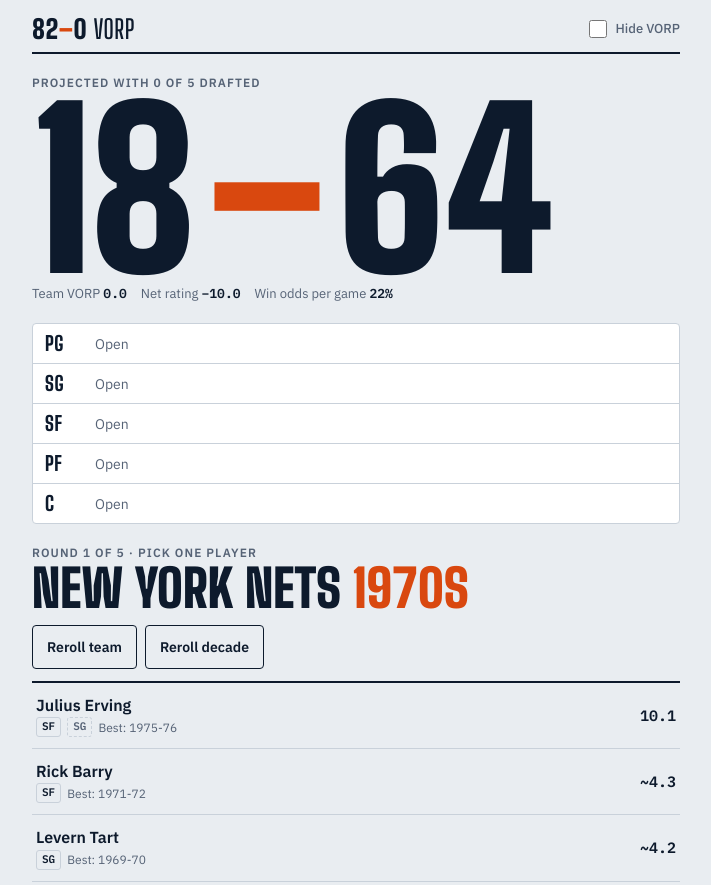
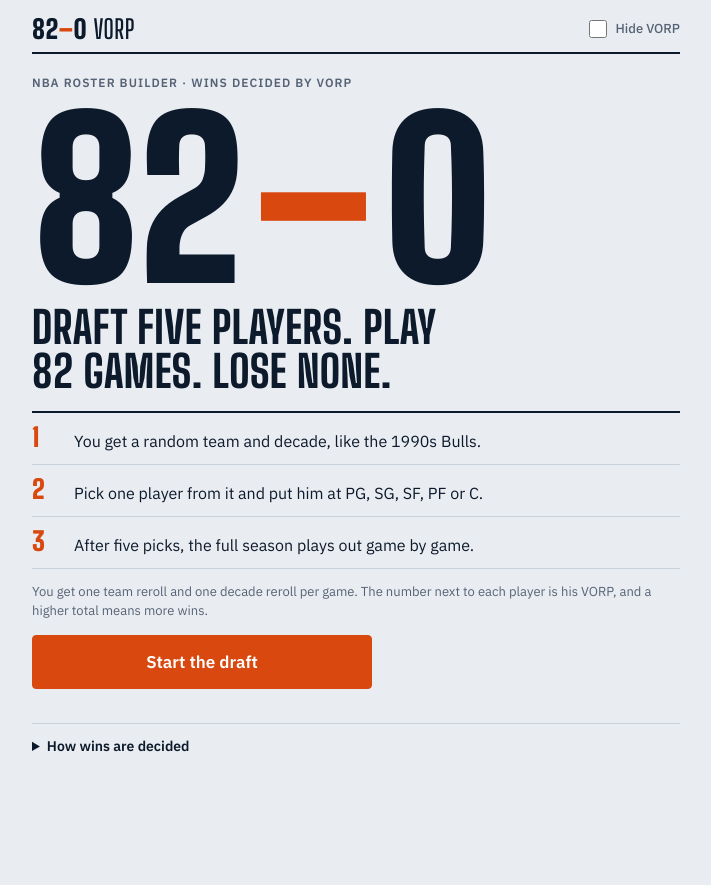
Before and after one commit to dlgambill/82-0-vorp, a plain HTML site: page index.html in a window 1280 px wide. Shown: the top 885 px of the page, without its empty margins (284-995 px from the left). After the commit the page ends 805 px from the top, so only its background shows below. Drawn offline with Linux system fonts and the light colour scheme.

Commit message:
Add a start screen with the rules before the first pick
Co-Authored-By: Claude Fable 5.2 <noreply@anthropic.com>
Claude-Session: https://claude.ai/code/session_01UixhPefkhcaBqFkWctrYbK

```diff
--- a/index.html
+++ b/index.html
@@ -100,6 +100,14 @@ header{display:flex;align-items:center;justify-content:space-between;gap:12px;bo
 .actions{display:flex;flex-wrap:wrap;gap:8px}
 .losses{font-size:13px;color:var(--muted);margin:0}
 
+.intro{display:none;flex-direction:column;gap:14px}
+body.pre .intro{display:flex}
+body.pre #board,body.pre #lineup,body.pre #stage{display:none}
+.pitch{font-family:var(--display);font-weight:800;font-size:clamp(28px,8.5cqw,44px);line-height:1;text-transform:uppercase;letter-spacing:.01em;margin:0;text-wrap:balance}
+.steps{list-style:none;margin:4px 0 0;padding:0;border-top:2px solid var(--ink)}
+.steps li{display:grid;grid-template-columns:34px 1fr;align-items:baseline;gap:8px;padding:11px 0;border-bottom:1px solid var(--line)}
+.steps b{font-family:var(--display);font-weight:900;font-size:26px;line-height:1;color:var(--accent)}
+.btn.big{font-size:17px;padding:14px 22px;min-height:54px;flex:1 1 220px;max-width:340px}
 details{border-top:1px solid var(--line);padding-top:12px;font-size:14px}
 summary{font-weight:600;cursor:pointer}
 details p{max-width:62ch;margin:10px 0 0;color:var(--muted)}
@@ -107,12 +115,25 @@ details p strong{color:var(--ink)}
 @media (prefers-reduced-motion:reduce){*{animation:none!important;transition:none!important}}
 </style>
 </head>
-<body>
+<body class="pre">
 <main>
   <header>
     <h1 class="mark">82<b>–</b>0 <span style="font-weight:600">VORP</span></h1>
     <label class="toggle" for="blind"><input type="checkbox" id="blind"> Hide VORP</label>
   </header>
+  <section class="intro" id="intro">
+    <div class="eyebrow">NBA roster builder · wins decided by VORP</div>
+    <div class="record" aria-hidden="true">82<span class="dash">–</span>0</div>
+    <h2 class="pitch">Draft five players. Play 82 games. Lose none.</h2>
+    <ol class="steps">
+      <li><b>1</b><span>You get a random team and decade, like the 1990s Bulls.</span></li>
+      <li><b>2</b><span>Pick one player from it and put him at PG, SG, SF, PF or C.</span></li>
+      <li><b>3</b><span>After five picks, the full season plays out game by game.</span></li>
+    </ol>
+    <p class="note">You get one team reroll and one decade reroll per game. The number next to each player is his VORP, and a higher total means more wins.</p>
+    <div class="actions"><button class="btn primary big" id="go">Start the draft</button></div>
+    <p class="note num" id="best2"></p>
+  </section>
   <section class="board" id="board" aria-live="polite"></section>
   <ol class="lineup" id="lineup" aria-label="Your starting five"></ol>
   <section class="draw" id="stage"></section>
@@ -221,7 +242,7 @@ function drawStage(){const st=$("stage");
     '<ul class="pool">'+rows+"</ul>"+'<p class="note">'+(hide?"VORP hidden. Listed A to Z.":"Number is VORP in his best season here, scaled to 82 games.")+" Dashed tags are secondary positions."+(!hide&&c.p.some(pl=>pl[5])?" ~ means estimated from Win Shares (before 1973-74).":"")+(hidden?" "+hidden+" player"+(hidden>1?"s":"")+" hidden with no open spot.":"")+"</p>";
   drawHead()}
 function render(){drawBoard();drawLineup();drawStage();$("blind").checked=S.blind;$("blind").disabled=drafted().length>0&&!S.season?true:false;
-  try{const b=JSON.parse(localStorage.getItem("vorp820best")||"null");$("best").textContent=b?"Your best on this device: "+b.w+"-"+(82-b.w)+" (team VORP "+b.v+")":""}catch(e){}}
+  try{const b=JSON.parse(localStorage.getItem("vorp820best")||"null");const s=b?"Your best on this device: "+b.w+"-"+(82-b.w)+" (team VORP "+b.v+")":"";$("best").textContent=s;$("best2").textContent=s}catch(e){}}
 
 /* ---- events ---- */
 $("stage").addEventListener("click",e=>{const b=e.target.closest("button");if(!b||b.disabled)return;const a=b.dataset.a;
@@ -235,12 +256,14 @@ $("stage").addEventListener("click",e=>{const b=e.target.closest("button");if(!b
     navigator.clipboard.writeText(t).then(()=>{b.textContent="Copied"},()=>{b.textContent="Copy blocked"})}
   else if(b.dataset.p!==undefined){const pl=COMBOS[S.ci].p[+b.dataset.p],el=eligible(pl);
     if(b.dataset.pos)place(pl,b.dataset.pos);else if(el.length===1)place(pl,el[0]);else{S.ask=S.ask===+b.dataset.p?null:+b.dataset.p;drawStage()}}});
-$("blind").addEventListener("change",e=>{S.blind=e.target.checked;render()});
+$("blind").addEventListener("change",e=>{S.blind=e.target.checked;if(!document.body.classList.contains("pre"))render()});
+$("go").addEventListener("click",()=>{document.body.classList.remove("pre");spin(null,false);scrollTo({top:0})});
+function showBest(){try{const b=JSON.parse(localStorage.getItem("vorp820best")||"null");$("best2").textContent=b?"Your best on this device: "+b.w+"-"+(82-b.w)+" (team VORP "+b.v+")":""}catch(e){}}
 
 function start(saved){S=fresh();
-  if(saved&&saved.slots&&saved.ci!==undefined){Object.assign(S,saved);if(S.season&&S.shown<82)S.shown=82;render();if(S.ci<0&&S.round<=ROUNDS)spin(null,false)}
-  else spin(null,false)}
-window.claude?.hot?.snapshot?.(()=>S);
+  if(saved&&saved.slots&&saved.ci!==undefined){document.body.classList.remove("pre");Object.assign(S,saved);if(S.season&&S.shown<82)S.shown=82;render();if(S.ci<0&&S.round<=ROUNDS)spin(null,false)}
+  else showBest()}
+window.claude?.hot?.snapshot?.(()=>document.body.classList.contains("pre")?{}:S);
 window.claude?.hot?.ready?window.claude.hot.ready(start):start(window.claude?.hot?.data??{});
 </script>
 </body>
```
Also changed, not shown: src/template.html (+29 -6 lines).
